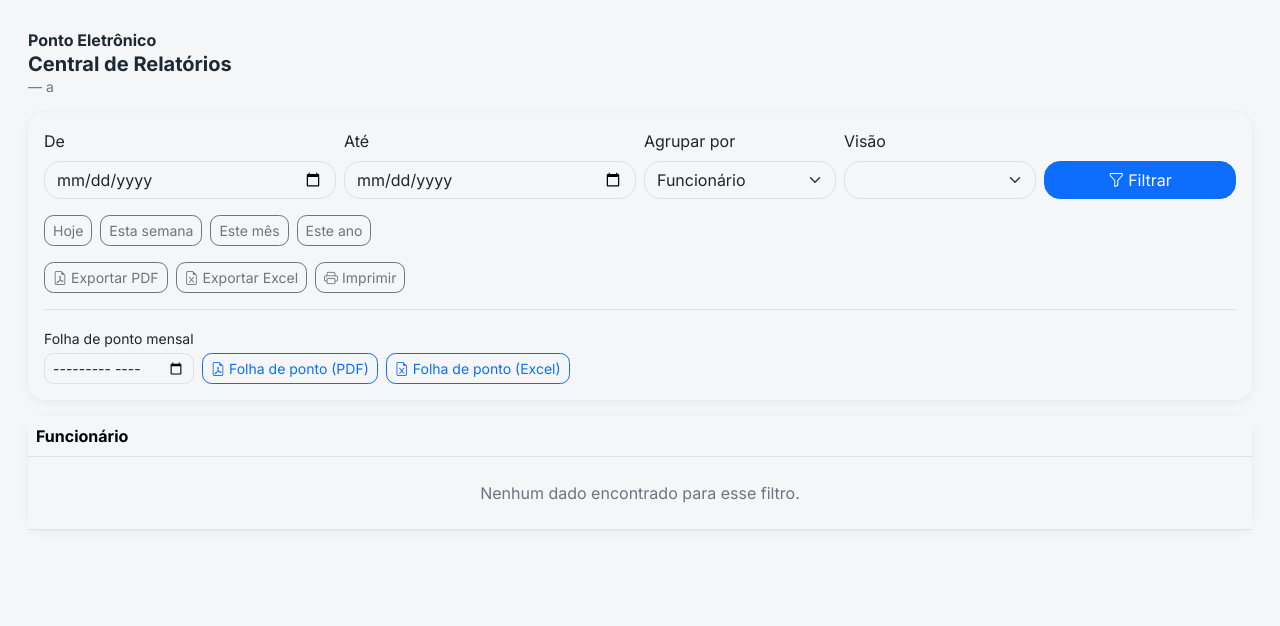
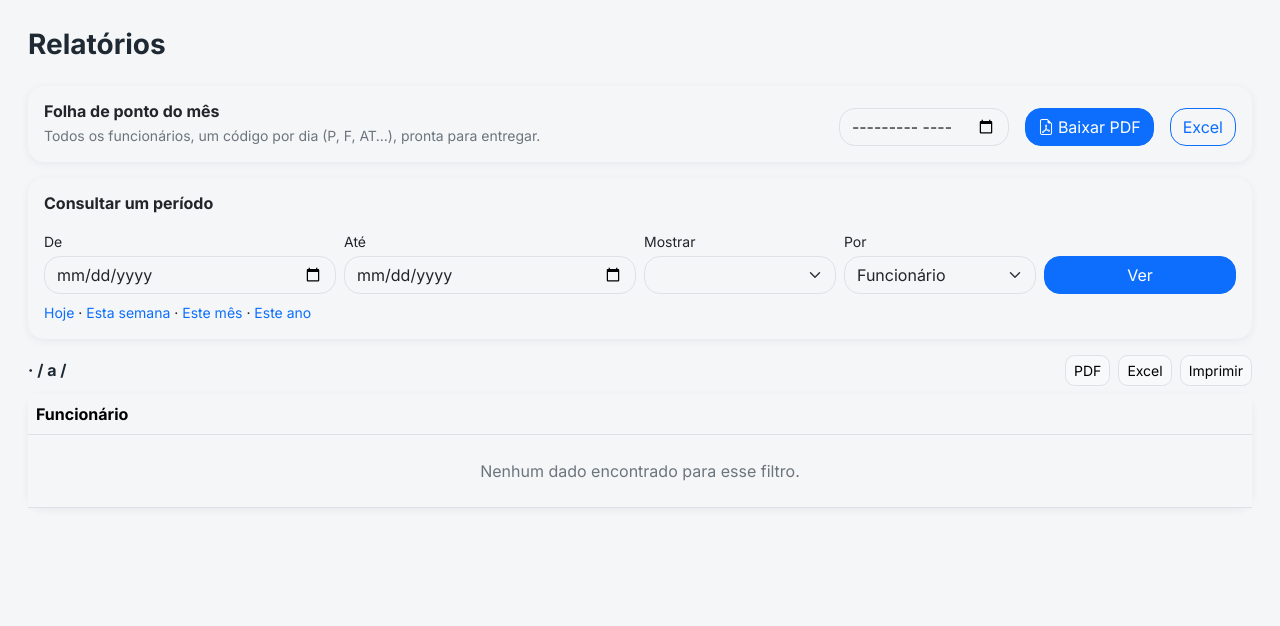
Before and after one commit to anndreluizz/sistema-de-ponto, a Python web app: template templates/central_relatorios.html in a window 1280 px wide. Shown: the part 70-696 px from the top of the page. Run offline with Jinja, Linux system fonts and the light colour scheme; the template is opened without the code that fills it, so the values that code supplies are empty; some libraries are stand-ins or nearby versions.

Commit message:
Relatórios por ordem de uso: folha do mês primeiro, período, tabela e fechamento no fim
Co-Authored-By: Claude Opus 5.5 <noreply@anthropic.com>

```diff
--- a/nucleo.py
+++ b/nucleo.py
@@ -64,14 +64,14 @@ ICONES_SETOR_DISPONIVEIS = [
 ]
 
 NAVEGACAO = {
-    "dashboard": {"titulo": "Dashboard", "trilha": []},
+    "dashboard": {"titulo": "Hoje", "trilha": []},
     "funcionarios": {"titulo": "Funcionários", "trilha": []},
     "novo_funcionario": {"titulo": "Novo funcionário", "trilha": [("Funcionários", "funcionarios")]},
     "editar_funcionario": {"titulo": "Editar funcionário", "trilha": [("Funcionários", "funcionarios")]},
     "historico_funcionario": {"titulo": "Histórico de ponto", "trilha": [("Funcionários", "funcionarios")]},
     "banco_horas_funcionario": {"titulo": "Banco de horas", "trilha": [("Funcionários", "funcionarios")]},
     "historico_alteracoes_funcionario": {"titulo": "Histórico de alterações", "trilha": [("Funcionários", "funcionarios")]},
-    "relatorios": {"titulo": "Central de Relatórios", "trilha": []},
+    "relatorios": {"titulo": "Relatórios", "trilha": []},
     "ajustes_ponto": {"titulo": "Ajustes de Ponto", "trilha": []},
     "setores": {"titulo": "Setores", "trilha": [("Funcionários", "funcionarios")]},
     "turnos": {"titulo": "Turnos", "trilha": [("Funcionários", "funcionarios")]},
--- a/templates/central_relatorios.html
+++ b/templates/central_relatorios.html
@@ -1,22 +1,47 @@
 {% extends "base.html" %}
 {% from "_macros.html" import cabecalho_relatorio, csrf_input %}
-{% block titulo %}Central de Relatórios{% endblock %}
+{% block titulo %}Relatórios{% endblock %}
 {% block conteudo %}
-  {{ cabecalho_relatorio(config, "Central de Relatórios", nomes_visao[visao] ~ " — " ~ data_inicio ~ " a " ~ data_fim) }}
+  <div class="d-none d-print-block">
+    {{ cabecalho_relatorio(config, "Relatório de " ~ nomes_visao[visao]|lower, data_inicio ~ " a " ~ data_fim) }}
+  </div>
+
+  <h1 class="h3 fw-bold mb-4 sem-impressao">Relatórios</h1>
+
+  <div class="card mb-3 sem-impressao">
+    <div class="card-body d-flex flex-wrap align-items-end gap-3">
+      <div class="me-auto">
+        <h2 class="h6 fw-bold mb-1">Folha de ponto do mês</h2>
+        <p class="text-secondary small mb-0">Todos os funcionários, um código por dia (P, F, AT…), pronta para entregar.</p>
+      </div>
+      <input type="month" id="mes-folha-ponto" class="form-control" value="{{ mes_folha_ponto_atual }}" style="width: 170px;" aria-label="Mês da folha">
+      <button type="button" class="btn btn-primary" onclick="abrirFolhaPonto('pdf')"><i class="bi bi-file-earmark-pdf me-1"></i>Baixar PDF</button>
+      <button type="button" class="btn btn-outline-primary" onclick="abrirFolhaPonto('xlsx')">Excel</button>
+    </div>
+  </div>
 
   <form method="get" class="card mb-3 sem-impressao">
     <div class="card-body">
+      <h2 class="h6 fw-bold mb-3">Consultar um período</h2>
       <div class="row g-2 align-items-end">
-        <div class="col-md-3">
-          <label class="form-label">De</label>
+        <div class="col-6 col-md-3">
+          <label class="form-label small mb-1">De</label>
           <input type="date" name="data_inicio" class="form-control" value="{{ data_inicio }}">
         </div>
-        <div class="col-md-3">
-          <label class="form-label">Até</label>
+        <div class="col-6 col-md-3">
+          <label class="form-label small mb-1">Até</label>
           <input type="date" name="data_fim" class="form-control" value="{{ data_fim }}">
         </div>
-        <div class="col-md-2">
-          <label class="form-label">Agrupar por</label>
+        <div class="col-6 col-md-2">
+          <label class="form-label small mb-1">Mostrar</label>
+          <select name="visao" class="form-select">
+            {% for chave, rotulo in nomes_visao.items() %}
+              <option value="{{ chave }}" {{ "selected" if visao == chave else "" }}>{{ rotulo }}</option>
+            {% endfor %}
+          </select>
+        </div>
+        <div class="col-6 col-md-2">
+          <label class="form-label small mb-1">Por</label>
           <select name="agrupar_por" class="form-select">
             <option value="funcionario" {{ "selected" if agrupar_por == "funcionario" else "" }}>Funcionário</option>
             <option value="setor" {{ "selected" if agrupar_por == "setor" else "" }}>Setor</option>
@@ -24,99 +49,26 @@
             <option value="turno" {{ "selected" if agrupar_por == "turno" else "" }}>Turno</option>
           </select>
         </div>
-        <div class="col-md-2">
-          <label class="form-label">Visão</label>
-          <select name="visao" class="form-select">
-            {% for chave, rotulo in nomes_visao.items() %}
-              <option value="{{ chave }}" {{ "selected" if visao == chave else "" }}>{{ rotulo }}</option>
-            {% endfor %}
-          </select>
-        </div>
-        <div class="col-md-2">
-          <button type="submit" class="btn btn-primary w-100"><i class="bi bi-funnel me-1"></i>Filtrar</button>
+        <div class="col-12 col-md-2">
+          <button type="submit" class="btn btn-primary w-100">Ver</button>
         </div>
       </div>
-
-      <div class="d-flex flex-wrap gap-2 mt-3">
+      <div class="small mt-2 atalhos-periodo">
         {% for chave, rotulo in [("hoje", "Hoje"), ("semana", "Esta semana"), ("mes", "Este mês"), ("ano", "Este ano")] %}
-          <a class="btn btn-sm btn-outline-secondary"
-             href="{{ url_for('relatorios', data_inicio=atalhos[chave][0].isoformat(), data_fim=atalhos[chave][1].isoformat(), agrupar_por=agrupar_por, visao=visao, funcionario_id=funcionario_id) }}">
-            {{ rotulo }}
-          </a>
+          <a href="{{ url_for('relatorios', data_inicio=atalhos[chave][0].isoformat(), data_fim=atalhos[chave][1].isoformat(), agrupar_por=agrupar_por, visao=visao, funcionario_id=funcionario_id) }}">{{ rotulo }}</a>{% if not loop.last %} · {% endif %}
         {% endfor %}
-      </div>
-
-      <div class="d-flex flex-wrap gap-2 mt-3">
-        <a class="btn btn-outline-secondary btn-sm"
-           href="{{ url_for('relatorios_exportar_pdf', data_inicio=data_inicio, data_fim=data_fim, agrupar_por=agrupar_por, visao=visao, funcionario_id=funcionario_id) }}">
-          <i class="bi bi-file-earmark-pdf me-1"></i>Exportar PDF
-        </a>
-        <a class="btn btn-outline-secondary btn-sm"
-           href="{{ url_for('relatorios_exportar_excel', data_inicio=data_inicio, data_fim=data_fim, agrupar_por=agrupar_por, visao=visao, funcionario_id=funcionario_id) }}">
-          <i class="bi bi-file-earmark-excel me-1"></i>Exportar Excel
-        </a>
-        <button type="button" class="btn btn-outline-secondary btn-sm" onclick="window.print()">
-          <i class="bi bi-printer me-1"></i>Imprimir
-        </button>
-      </div>
-
-      <div class="d-flex flex-wrap align-items-end gap-2 mt-3 pt-3 border-top">
-        <div>
-          <label class="form-label small mb-1">Folha de ponto mensal</label>
-          <input type="month" id="mes-folha-ponto" class="form-control form-control-sm"
-                 value="{{ mes_folha_ponto_atual }}" style="width: 150px;">
-        </div>
-        <button type="button" class="btn btn-outline-primary btn-sm" onclick="abrirFolhaPonto('pdf')"
-                title="Todos os funcionários numa lista só: nome, função, vínculo (efetivo/contratado) e um código por dia (P=presença, F=falta, AT=atestado etc.)">
-          <i class="bi bi-file-earmark-pdf me-1"></i>Folha de ponto (PDF)
-        </button>
-        <button type="button" class="btn btn-outline-primary btn-sm" onclick="abrirFolhaPonto('xlsx')"
-                title="Todos os funcionários numa lista só: nome, função, vínculo (efetivo/contratado) e um código por dia (P=presença, F=falta, AT=atestado etc.)">
-          <i class="bi bi-file-earmark-excel me-1"></i>Folha de ponto (Excel)
-        </button>
       </div>
     </div>
   </form>
 
-  {% if session.usuario_perfil in ('administrador', 'rh') %}
-  <div class="card mb-4">
-    <div class="card-body">
-      <h2 class="h6 fw-bold mb-1"><i class="bi bi-lock me-1"></i>Fechamento do mês</h2>
-      <p class="text-secondary small mb-3">
-        Depois de entregar a folha de frequência, feche o mês: ninguém mais consegue alterar
-        registros, justificativas, compensações ou feriados dele. Só um Administrador reabre.
-      </p>
-      <form method="post" action="{{ url_for('fechar_mes') }}" class="d-flex flex-wrap align-items-end gap-2 form-confirmar"
-            data-confirmar="Fechar este mês? Os registros dele não poderão mais ser alterados.">
-        {{ csrf_input() }}
-        <div>
-          <label class="form-label small mb-1" for="mes-fechar">Mês</label>
-          <input type="month" name="mes" id="mes-fechar" class="form-control form-control-sm"
-                 value="{{ mes_anterior }}" max="{{ mes_anterior }}" style="width: 150px;" required>
-        </div>
-        <button type="submit" class="btn btn-outline-danger btn-sm"><i class="bi bi-lock-fill me-1"></i>Fechar mês</button>
-      </form>
-      {% if meses_fechados %}
-        <div class="mt-3 d-flex flex-wrap gap-2">
-          {% for m in meses_fechados %}
-            <span class="badge text-bg-light border d-inline-flex align-items-center gap-2 py-2"
-                  title="Fechado por {{ m.fechado_por or '?' }} em {{ m.fechado_em }}">
-              <i class="bi bi-lock-fill"></i>{{ m.mes[5:] }}/{{ m.mes[:4] }}
-              {% if session.usuario_perfil == 'administrador' %}
-                <form method="post" action="{{ url_for('reabrir_mes', mes=m.mes) }}" class="d-inline form-confirmar"
-                      data-confirmar="Reabrir {{ m.mes[5:] }}/{{ m.mes[:4] }}? A folha já entregue poderá ser alterada.">
-                  {{ csrf_input() }}
-                  <button type="submit" class="btn btn-link btn-sm p-0 text-danger" aria-label="Reabrir mês">reabrir</button>
-                </form>
-              {% endif %}
-            </span>
-          {% endfor %}
-        </div>
-      {% endif %}
-    </div>
+  <div class="d-flex flex-wrap align-items-center gap-2 mb-2 sem-impressao">
+    <h2 class="h6 fw-bold mb-0 me-auto">{{ nomes_visao[visao] }} · {{ data_inicio[8:] }}/{{ data_inicio[5:7] }} a {{ data_fim[8:] }}/{{ data_fim[5:7] }}</h2>
+    <a class="btn btn-sm btn-light border"
+       href="{{ url_for('relatorios_exportar_pdf', data_inicio=data_inicio, data_fim=data_fim, agrupar_por=agrupar_por, visao=visao, funcionario_id=funcionario_id) }}">PDF</a>
+    <a class="btn btn-sm btn-light border"
+       href="{{ url_for('relatorios_exportar_excel', data_inicio=data_inicio, data_fim=data_fim, agrupar_por=agrupar_por, visao=visao, funcionario_id=funcionario_id) }}">Excel</a>
+    <button type="button" class="btn btn-sm btn-light border" onclick="window.print()">Imprimir</button>
   </div>
-  {% endif %}
-
   <div class="card">
     <div class="table-responsive">
       <table class="table table-hover align-middle mb-0">
@@ -165,6 +117,39 @@
       </table>
     </div>
   </div>
+
+  {% if session.usuario_perfil in ('administrador', 'rh') %}
+  <div class="card mt-4 sem-impressao">
+    <div class="card-body">
+      <form method="post" action="{{ url_for('fechar_mes') }}" class="d-flex flex-wrap align-items-center gap-2 form-confirmar"
+            data-confirmar="Fechar este mês? Os registros dele não poderão mais ser alterados.">
+        {{ csrf_input() }}
+        <div class="me-auto">
+          <h2 class="h6 fw-bold mb-0"><i class="bi bi-lock me-1"></i>Fechar o mês</h2>
+          <span class="text-secondary small">Depois de entregar a folha. Ninguém mais altera aquele mês; só um Administrador reabre.</span>
+        </div>
+        <input type="month" name="mes" class="form-control form-control-sm" value="{{ mes_anterior }}" max="{{ mes_anterior }}"
+               style="width: 160px;" aria-label="Mês a fechar" required>
+        <button type="submit" class="btn btn-outline-danger btn-sm">Fechar mês</button>
+      </form>
+      {% if meses_fechados %}
+        <div class="mt-2 small text-secondary">
+          Fechados:
+          {% for m in meses_fechados %}
+            <span title="Fechado por {{ m.fechado_por or '?' }} em {{ m.fechado_em }}">{{ m.mes[5:] }}/{{ m.mes[:4] }}</span>
+            {% if session.usuario_perfil == 'administrador' %}
+              <form method="post" action="{{ url_for('reabrir_mes', mes=m.mes) }}" class="d-inline form-confirmar"
+                    data-confirmar="Reabrir {{ m.mes[5:] }}/{{ m.mes[:4] }}? A folha já entregue poderá ser alterada.">
+                {{ csrf_input() }}
+                <button type="submit" class="btn btn-link btn-sm p-0 align-baseline" aria-label="Reabrir mês">(reabrir)</button>
+              </form>
+            {% endif %}{% if not loop.last %} · {% endif %}
+          {% endfor %}
+        </div>
+      {% endif %}
+    </div>
+  </div>
+  {% endif %}
 {% endblock %}
 
 {% block js_extra %}
```
